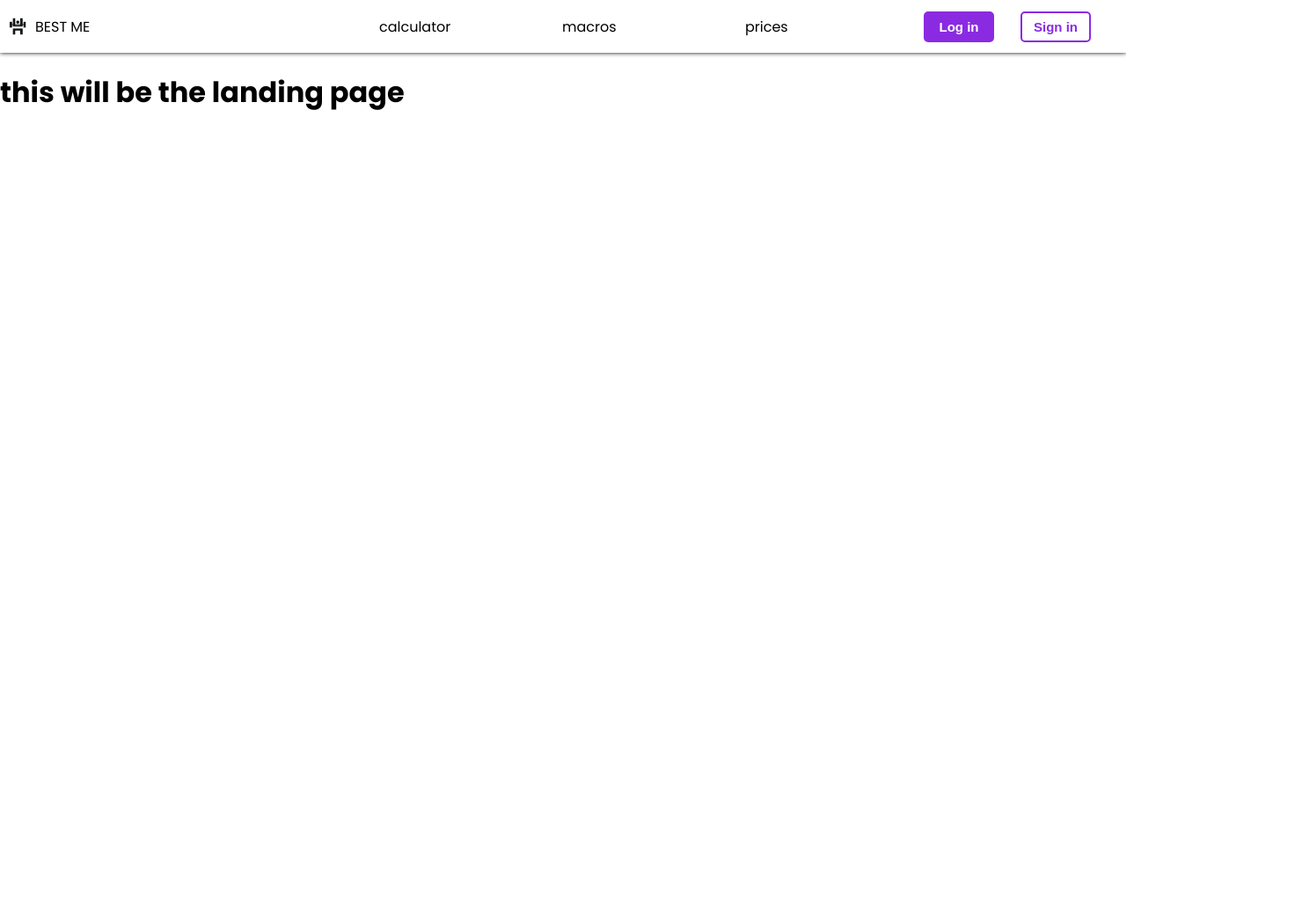
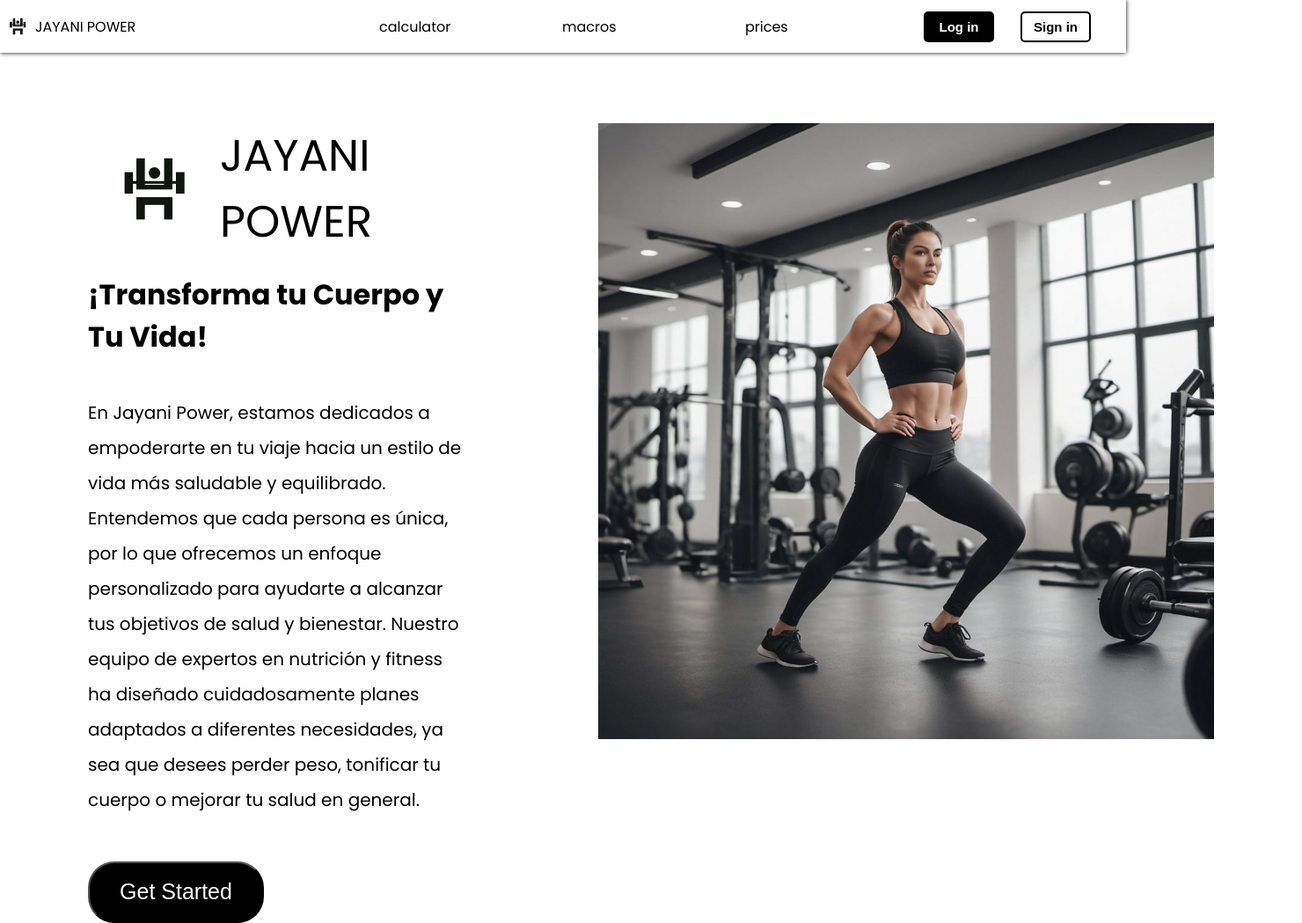
Before and after one commit to Chesco216/GymApp, a React (Vite) app: page / in a window 1280 px wide. Shown: the whole page at 88% size, 1480 px wide, since content can reach past the window. Before the commit the page ends 800 px from the top, so only its background shows below. Built offline with nearby package versions, Linux system fonts and the light colour scheme; a web font is replaced by a local one.

Commit message:
landing and mcro card beta pdta te amo zebra

```diff
--- a/src/Screens/Calculator.css
+++ b/src/Screens/Calculator.css
@@ -15,12 +15,12 @@
   margin: 10px 0px 10px 0px;
   height: 30px;
   font-size: 20px;
-  border: 2px solid blueviolet;
+  border: 2px solid black;
   border-radius: 8px;
 }
 
 .calc-input:focus {
-  border: solid 3px blueviolet
+  border: solid 3px black;
 }
 
 .get-macros-button {
@@ -29,13 +29,13 @@
   margin: 10px 0px 10px 0px;
   box-sizing: border-box;
   background: white;
-  border: 3px solid blueviolet;
+  border: 3px solid black;
   border-radius: 10px;
   transition-duration: 800ms;
 }
 
 .get-macros-button:hover {
-  background: blueviolet;
+  background: black;
   transition-duration: 500ms;
 }
 
--- /dev/null
+++ b/src/Screens/Landing.css
@@ -0,0 +1,46 @@
+.landing-container {
+  width: 100vw;
+  height: 100vh;
+  padding: 80px 100px 100px 100px;
+  display: grid;
+  /* grid-template-columns: 2fr 1fr; */
+  grid-template-columns: 1fr 1fr;
+}
+
+.landing-left {
+  display: flex;
+  flex-direction: column;
+  padding-right: 150px;
+}
+
+.landing-logo {
+  width: 150px;
+  height: 150px;
+}
+
+.landing-title {
+  font-size: 50px;
+  display: flex;
+  flex-direction: row;
+  align-items: center;
+}
+
+.get-started-text {
+  margin: 20px 0px 30px 0px;
+  font-size: 20px;
+  line-height: 40px;
+}
+
+.get-started-button {
+  margin: 20px 0px 0px 0px;
+  width: 200px;
+  height: 70px;
+  font-size: 25px;
+  color: white;
+  background: black;
+  border-radius:30px;
+}
+
+.landing-right-image {
+  height: 700px;
+}
--- a/src/Screens/Landing.jsx
+++ b/src/Screens/Landing.jsx
@@ -1,11 +1,32 @@
 import React from 'react'
 import { Header } from '../components/Header'
+import './Landing.css'
+import { NavLink } from 'react-router-dom'
 
 export const Landing = () => {
   return (
     <>
       <Header/>
-      <h1>this will be the landing page</h1>
+      <div className='landing-container'>
+        <div className='landing-left'>
+            <span className='landing-title'>
+              <img src='../../public/logo.jpg' className='landing-logo' />
+              JAYANI POWER
+          </span>
+          <h1>
+            ¡Transforma tu Cuerpo y Tu Vida!
+          </h1>
+          <label className='get-started-text'>
+            En Jayani Power, estamos dedicados a empoderarte en tu viaje hacia un estilo de vida más saludable y equilibrado. Entendemos que cada persona es única, por lo que ofrecemos un enfoque personalizado para ayudarte a alcanzar tus objetivos de salud y bienestar. Nuestro equipo de expertos en nutrición y fitness ha diseñado cuidadosamente planes adaptados a diferentes necesidades, ya sea que desees perder peso, tonificar tu cuerpo o mejorar tu salud en general.
+          </label>
+          <NavLink to='signin'>
+            <button className='get-started-button'>Get Started</button>
+            </NavLink>
+        </div>
+        <div className='Landing-right'>
+          <img className='landing-right-image' src='../../public/openart-image_sVzkasfZ_1714275645837_raw.jpg'/>
+        </div>
+      </div>
     </>
   )
 }
--- a/src/Screens/LogSignIn.jsx
+++ b/src/Screens/LogSignIn.jsx
@@ -81,9 +81,9 @@
               JAYANI POWER
             </h3>
           </span>
-          <h2 style={{margin:20}}>LOG IN</h2>
+          <h2 style={{margin:20}}>SIGN IN</h2>
           <label style={{margin:20, fontSize:13, color:'#818181'}}>
-            Log In with your email amd password or use your google account instead
+            Sign In with your email amd password or use your google account instead
           </label>
           <form onSubmit={ console.log('submit') }>
 
--- a/src/Screens/Macros.css
+++ b/src/Screens/Macros.css
@@ -1,3 +1,7 @@
+.macros-table-card-container {
+  display: grid;
+  grid-template-columns: 2fr 1fr;
+}
 
 tr:nth-child(even) {
   background-color: #D5C5E7;
@@ -9,7 +13,7 @@
 }
 
 th {
-  background-color: blueviolet;
+  background-color: black;
   height: 35px;
   color: white;
   padding: 0px 20px 0px 20px ;
@@ -41,5 +45,18 @@
 }
 
 .macros-table {
-  margin-left: 30px;
+  margin-left: 80px;
 }
+
+.food-card-container {
+  /* TODO: position must be fixed on the top but relative to his father */
+  /* position: sticky; */
+  display: flex;
+  flex-direction: column;
+  justify-content: center;
+  width: 500px;
+  height: 600px;
+  /* height: auto; */
+  background: red;
+  border-radius: 30px;
+}
--- a/src/Screens/Macros.jsx
+++ b/src/Screens/Macros.jsx
@@ -4,11 +4,13 @@
 import { MacrosRow }  from "../components/MacrosRow";
 import { fetchMacros } from '../assets/fetchMacros';
 import './Macros.css'
+import { searchFoodByName } from '../assets/searchFoodByName';
 
 export const Macros = () => {
 
   const [dataEmpty, setDataEmpty] = useState({ display: 'none' })
   const [data, setData] = useState([])
+  const [cardData, setCardData] = useState({})
   useEffect(() => {
     fetchMacros()
       .then( res => setData(res) )
@@ -17,6 +19,14 @@
   const setHidden = () => {
     setDataEmpty({ display: 'none' })
   }
+
+  const showCardPreview = async() => {
+    const value = event.target.innerText
+    const { retVal } = await searchFoodByName(value)
+    setCardData(retVal[0])
+    console.log(cardData)
+  }
+
   return (
     <>
       <Header/>
@@ -27,6 +37,7 @@
         </label>
         <button onClick={ setHidden } className='close-not-found'>x</button>
       </div>
+      <div className='macros-table-card-container'>
         <div className='macros-table'>
           <table>
             <thead>
@@ -52,6 +63,7 @@
                       grasa={item.macros.grasa}
                       vitaminas={item.macros.vitaminas}
                       minerales={item.macros.minerales}
+                      showCardPreview={ showCardPreview }
                     />
                   )
               })
@@ -59,6 +71,12 @@
             </tbody>
           </table>
         </div>
+        <div className='food-card-container'>
+          <img src={cardData.img} className='food-card-img' />
+          <h3>{cardData.nombre}</h3>
+          <label>{cardData.descripcion}</label>
+        </div>
+      </div>
     </>
   )
 }
--- a/src/components/Header.css
+++ b/src/components/Header.css
@@ -24,9 +24,9 @@
   height: 35px;
   margin: 0px 10px 0px 10px;
   border-style: solid;
-  border-color: blueviolet;
+  border-color: black;
   border-radius: 5px;
-  background: blueviolet;
+  background: black;
   color: white;
   font-weight: bold;
   font-size: 15px;
@@ -35,24 +35,24 @@
 
 .log-in-button:hover {
   background: white;
-  color: blueviolet;
+  color: black;
 }
 
 .sign-in-button {
   width: 80px;
   height: 35px;
   border-style: solid;
-  border-color: blueviolet;
+  border-color: black;
   border-radius: 5px;
   background: white;
-  color: blueviolet;
+  color: black;
   font-weight: bold;
   font-size: 15px;
   transition-duration: 500ms;
 }
 
 .sign-in-button:hover {
-  background: blueviolet;
+  background: black;
   color: white;
 }
 
--- a/src/components/Header.jsx
+++ b/src/components/Header.jsx
@@ -10,7 +10,7 @@
       <NavLink to='/' style={{ textDecoration: 'none', color: 'inherit' }}>
         <div className='logo-label-div'>
           <img id='logo-img' src='../../logo.jpg' alt='logo'/>
-          <label>BEST ME</label>
+          <label>JAYANI POWER</label>
         </div>
       </NavLink>
 
--- a/src/components/MacrosRow.jsx
+++ b/src/components/MacrosRow.jsx
@@ -1,9 +1,9 @@
 import React from 'react'
 
-export const MacrosRow = ({ nombre, calorias, proteinas, grasa, vitaminas, minerales }) => {
+export const MacrosRow = ({ nombre, calorias, proteinas, grasa, vitaminas, minerales, showCardPreview }) => {
   return (
     <tr>
-      <td>{nombre}</td>
+      <td onClick={ showCardPreview }>{nombre}</td>
       <td>{calorias}</td>
       <td>{proteinas}</td>
       <td>{grasa}</td>
--- a/src/components/SearchBar.css
+++ b/src/components/SearchBar.css
@@ -17,18 +17,18 @@
   margin: 0px 20px 0px 0px;
   font-size: 20px;
   border-style: none;
-  border: 2px solid blueviolet;
+  border: 2px solid black;
   border-radius: 10px;
 }
 
 .search-input:focus {
   border-style: none;
-  border: 4px solid blueviolet;
+  border: 4px solid black;
 }
 
 .search-input:hover {
   border-style: none;
-  border: 4px solid blueviolet;
+  border: 4px solid black;
 }
 
 .search-food-button {
@@ -39,8 +39,8 @@
   font-size: 18px;
   font-weight: bold;
   color: white;
-  background: blueviolet;
-  border: 3px solid blueviolet;
+  background: black;
+  border: 3px solid black;
   border-radius: 8px;
   transition-duration: 400ms;
 }
@@ -60,7 +60,7 @@
   background: #D5C5E7;
   font-size: 15px;
   font-weight: 700;
-  color: blueviolet;
+  color: black;
   border-style: none;
   border: 0px;
 }
```
Also changed, not shown: public/openart-image_sVzkasfZ_1714275645837_raw.jpg (added). Lines whose indentation alone changed are shown as unchanged.
